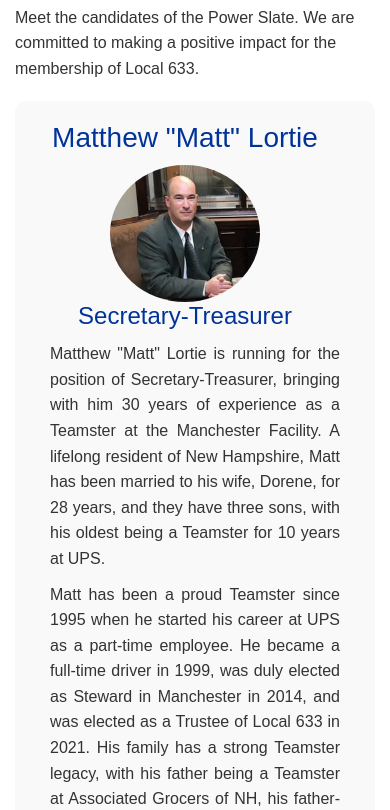
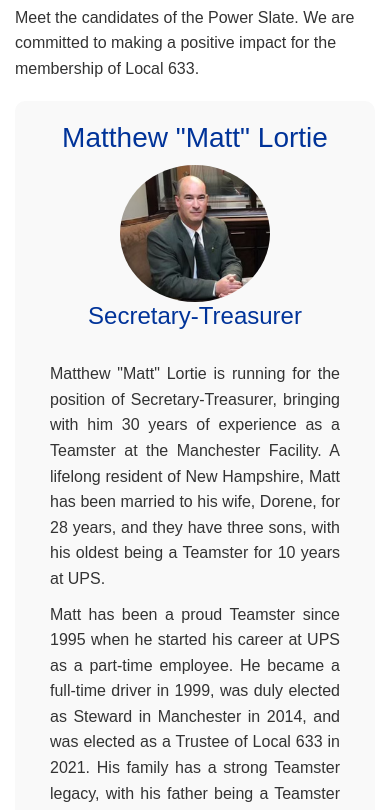
Before and after one commit to JPDustin/jpdustin.github.io, a plain HTML site: page pages/about.html in a window 390 px wide. Shown: the part 425-1235 px from the top of the page. Drawn offline with nearby package versions, Linux system fonts and the light colour scheme.

Commit message:
fixed styling

```diff
--- a/assets/css/styles.css
+++ b/assets/css/styles.css
@@ -331,7 +331,7 @@ button[type="submit"].btn-submit {
     cursor: pointer;
     font-size: 1rem;
     transition: background 0.3s;
-    margin-bottom: 2rem
+    margin-bottom: 2rem;
 }
 
 form input[type="submit"]:hover,
@@ -375,16 +375,16 @@ footer i.fab {
 }
 
 .bio {
-    max-width: 800px;
-    margin: 20px auto;
-    overflow: hidden;
+    display: flex;
+    flex-wrap: wrap;
+    margin: 20px 0;
     background-color: #f9f9f9;
     padding: 20px;
     border-radius: 10px;
 }
 
 .bio-left {
-    float: left;
+    flex: 0 0 150px;
     margin-right: 20px;
     text-align: center;
 }
@@ -398,10 +398,11 @@ footer i.fab {
     width: 150px;
     height: auto;
     border-radius: 50%;
+
 }
 
 .bio-right {
-    overflow: hidden;
+    flex: 1;
 }
 
 .bio-right p {
@@ -474,4 +475,19 @@ ol li {
     .carousel-inner {
         flex-direction: column; /* Ensure carousel items stack properly */
     }
+
+    .bio {
+        flex-direction: column;
+        align-items: center;
+        text-align: center;
+    }
+
+    .bio-left {
+        margin-right: 0;
+        margin-bottom: 20px;
+    }
+
+    .bio-right {
+        text-align: center;
+    }
 }
--- a/pages/about.html
+++ b/pages/about.html
@@ -63,7 +63,7 @@
                     <p>Matthew "Matt" Lortie is running for the position of Secretary-Treasurer, bringing with him 30 years of experience as a Teamster at the Manchester Facility. A lifelong resident of New Hampshire, Matt has been married to his wife, Dorene, for 28 years, and they have three sons, with his oldest being a Teamster for 10 years at UPS.</p>
                     <p>Matt has been a proud Teamster since 1995 when he started his career at UPS as a part-time employee. He became a full-time driver in 1999, was duly elected as Steward in Manchester in 2014, and was elected as a Trustee of Local 633 in 2021. His family has a strong Teamster legacy, with his father being a Teamster at Associated Grocers of NH, his father-in-law a 31-year Teamster and Steward at UPS, and his great uncle serving as a Business Agent at Local 633.</p>
                     <p>Matt has been actively involved in many local and national political campaigns since 2016. He has also mentored new drivers in the Manchester facility and helped raise money for various charities. Additionally, he founded and operated a successful competitive youth soccer nonprofit organization in Manchester.</p>
-                    <p>As the leader of the 633 Teamsters Power Slate, Matt is committed to bringing the change necessary to hold all employers accountable to the members. He believes that only through unity can this goal be achieved. With your support, he aims to return the power to the people and ensure that the union works effectively for its members.</p>
+                    <p>Matt is committed to bringing the change necessary to hold all employers accountable to the members. He believes that only through unity can this goal be achieved. With your support, he aims to return the power to the people and ensure that the union works effectively for its members.</p>
                 </div>
             </div>
 
```
